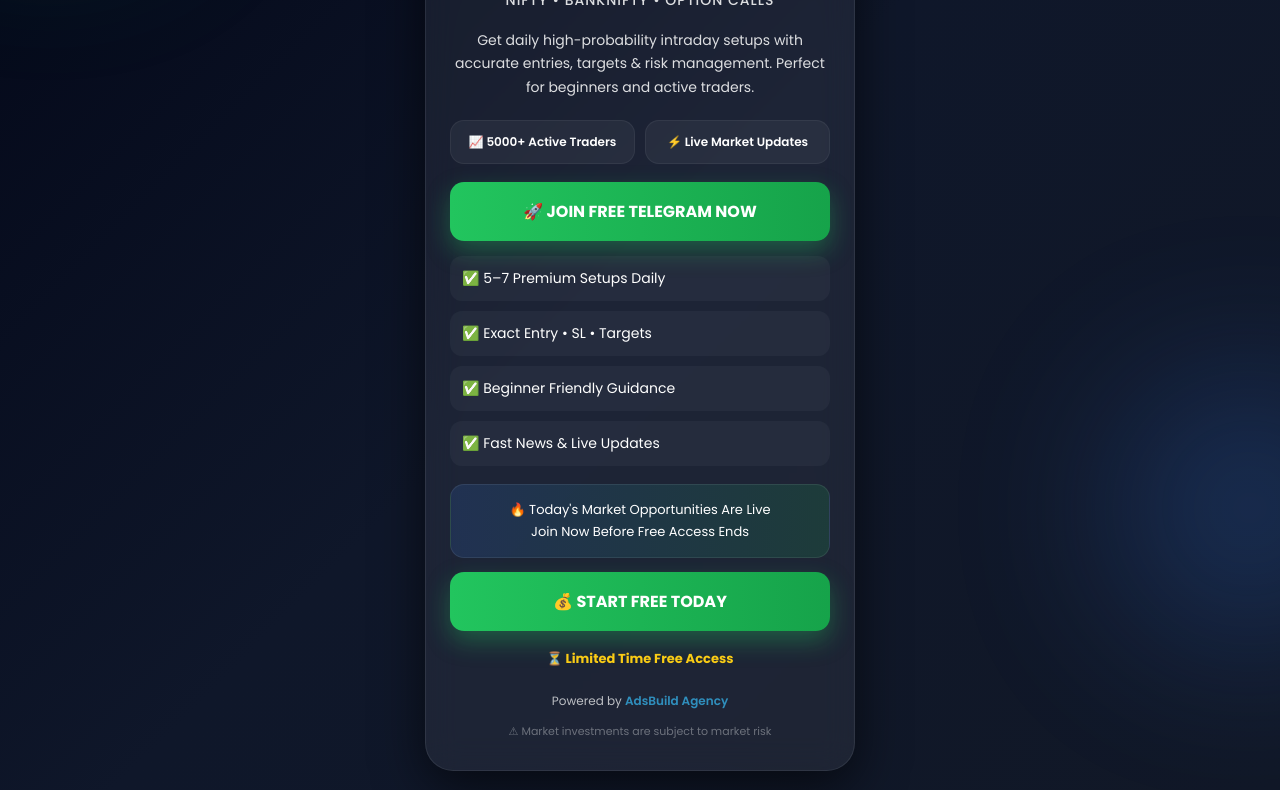
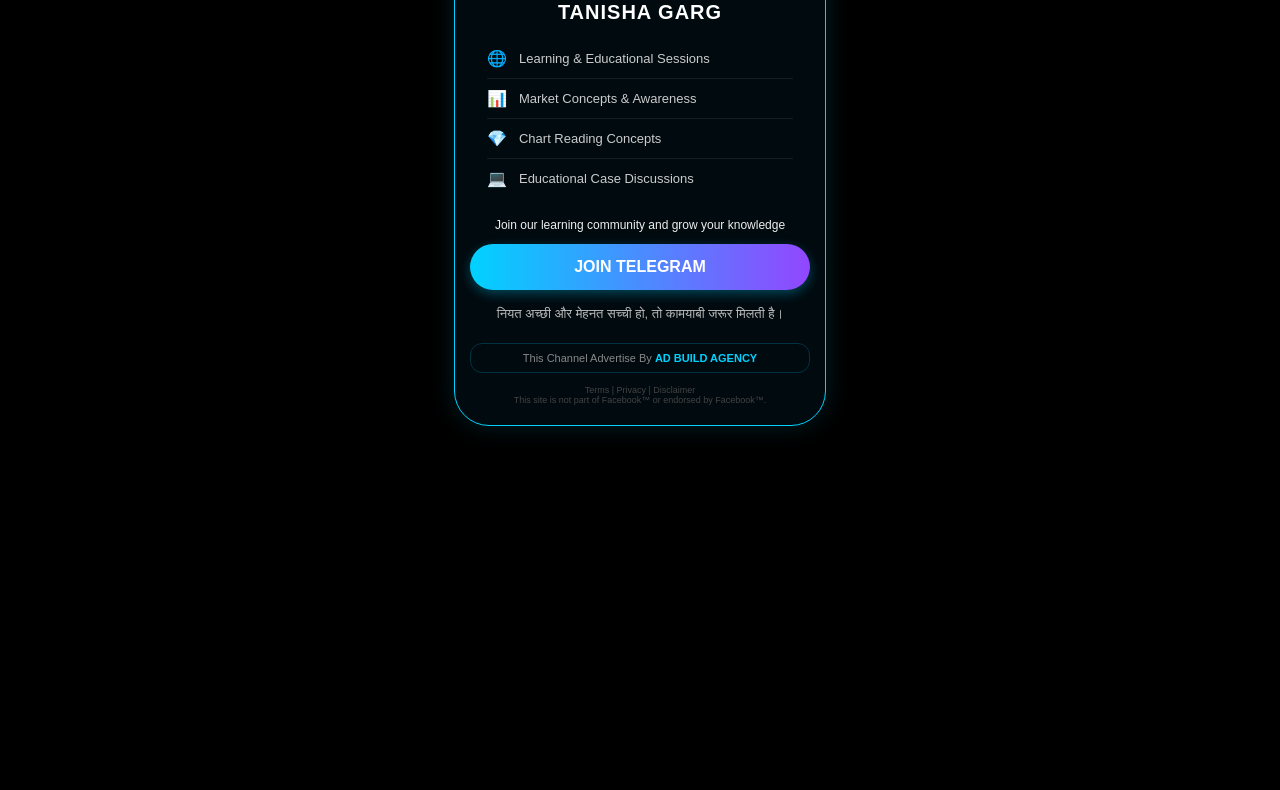
Before and after one commit to fhjkopfghyh/tmida, a plain HTML site: page index.html in a window 1280 px wide. Shown: the part 262-1052 px from the top of the page. After the commit the page ends 800 px from the top, so only its background shows below. Drawn offline with Linux system fonts and the light colour scheme.

Commit message:
Update index.html

```diff
--- a/index.html
+++ b/index.html
@@ -1,394 +1,167 @@
+
+
 <!DOCTYPE html>
 <html lang="en">
 <head>
-<meta charset="UTF-8" />
-<meta name="viewport" content="width=device-width, initial-scale=1.0"/>
+<meta charset="UTF-8">
+<meta name="viewport" content="width=device-width, initial-scale=1.0">
+<title>𝗧𝗿𝗮𝗱𝗲 𝘄𝗶𝘁𝗵 𝗺𝘂𝗻𝗮𝗮𝗳 - Learning Community</title>
 
-<title>Trade With Munaaf</title>
-
-<link href="https://fonts.googleapis.com/css2?family=Poppins:wght@400;500;600;700;800&display=swap" rel="stylesheet">
 
 <style>
-
-*{
-margin:0;
-padding:0;
-box-sizing:border-box;
-font-family:'Poppins',sans-serif;
+  body {
+    margin: 0;
+    padding: 0;
+    font-family: 'Poppins', sans-serif;
+    background-color: #000;
+    display: flex;
+    justify-content: center;
+    align-items: center;
+    min-height: 100vh;
   }
 
-body{
-background:
-linear-gradient(135deg,#020617,#0f172a,#111827);
-min-height:100vh;
-display:flex;
-justify-content:center;
-align-items:center;
-padding:20px;
-overflow:hidden;
-color:#fff;
+  .card {
+    width: 85%;
+    max-width: 340px;
+    background: #010a0f;
+    border: 1.5px solid #00d2ff;
+    border-radius: 35px;
+    padding: 20px 15px;
+    text-align: center;
+    box-shadow: 0 0 25px rgba(0, 210, 255, 0.15);
   }
 
-/* GLOW */
-
-.blur1,
-.blur2{
-position:fixed;
-border-radius:50%;
-filter:blur(90px);
-z-index:-1;
+  .profile-img {
+    width: 110px;
+    height: 110px;
+    border-radius: 50%;
+    border: 3px solid #00d2ff;
+    object-fit: cover;
+    margin-top: -5px;
+    box-shadow: 0 0 15px #00d2ff;
   }
 
-.blur1{
-width:260px;
-height:260px;
-background:#22c55e;
-top:-80px;
-left:-80px;
-opacity:0.25;
+  h1 {
+    color: #fff;
+    font-size: 20px;
+    margin: 15px 0;
+    text-transform: uppercase;
+    letter-spacing: 1px;
   }
 
-.blur2{
-width:260px;
-height:260px;
-background:#3b82f6;
-bottom:-100px;
-right:-100px;
-opacity:0.25;
+  .features {
+    text-align: left;
+    margin: 0 auto;
+    width: 90%;
   }
 
-/* CARD */
-
-.card{
-width:100%;
-max-width:430px;
-
-background:rgba(255,255,255,0.06);
-backdrop-filter:blur(16px);
-
-border:1px solid rgba(255,255,255,0.08);
-
-border-radius:28px;
-
-padding:30px 24px;
-
-box-shadow:
-0 15px 50px rgba(0,0,0,0.6),
-inset 0 1px 1px rgba(255,255,255,0.08);
-
-text-align:center;
-
-position:relative;
-overflow:hidden;
+  .feature-item {
+    color: #ccc;
+    font-size: 13px;
+    padding: 10px 0;
+    border-bottom: 1px solid rgba(255, 255, 255, 0.08);
+    display: flex;
+    align-items: center;
   }
 
-/* TOP TAG */
+  .feature-item:last-child { border-bottom: none; }
 
-.top-tag{
-display:inline-block;
-padding:8px 16px;
-border-radius:50px;
-font-size:12px;
-font-weight:700;
-background:rgba(34,197,94,0.12);
-border:1px solid rgba(34,197,94,0.3);
-color:#4ade80;
-margin-bottom:18px;
+  .icon { margin-right: 12px; font-size: 16px; }
+
+  .join-text {
+    color: #eee;
+    font-size: 12px;
+    margin: 20px 0 12px;
+    font-weight: 300;
   }
 
-/* LOGO */
-
-.logo-wrap{
-display:flex;
-justify-content:center;
-margin-bottom:15px;
+  .telegram-btn {
+    display: block;
+    background: linear-gradient(90deg, #00d2ff 0%, #9247ff 100%);
+    color: white;
+    text-decoration: none;
+    padding: 14px;
+    border-radius: 50px;
+    font-weight: bold;
+    font-size: 16px;
+    margin-bottom: 15px;
+    box-shadow: 0 4px 12px rgba(0, 210, 255, 0.3);
   }
 
-.logo{
-width:90px;
-height:90px;
-border-radius:50%;
-border:3px solid #facc15;
-padding:4px;
-object-fit:cover;
-
-box-shadow:
-0 0 25px rgba(250,204,21,0.4);
+  .hindi-quote {
+    color: #bbb;
+    font-size: 13px;
+    margin-bottom: 20px;
+    line-height: 1.4;
   }
 
-/* HEADING */
-
-h1{
-font-size:28px;
-font-weight:800;
-line-height:1.2;
-margin-bottom:8px;
-
-background:linear-gradient(90deg,#facc15,#ffffff);
--webkit-background-clip:text;
--webkit-text-fill-color:transparent;
+  .footer-box {
+    border: 1px solid rgba(0, 210, 255, 0.2);
+    border-radius: 12px;
+    padding: 8px;
+    font-size: 11px;
+    color: #888;
   }
 
-h2{
-font-size:14px;
-font-weight:500;
-opacity:0.85;
-margin-bottom:18px;
-letter-spacing:1px;
+  /* Link styling for Agency */
+  .footer-box a {
+    color: #00d2ff;
+    font-weight: bold;
+    text-decoration: none;
   }
 
-.desc{
-font-size:14px;
-line-height:1.7;
-opacity:0.85;
-margin-bottom:20px;
+  .disclaimer {
+    font-size: 9px;
+    color: #444;
+    margin-top: 12px;
   }
-
-/* TRUST */
-
-.trust-box{
-display:flex;
-justify-content:space-between;
-gap:10px;
-margin-bottom:18px;
-}
-
-.trust{
-flex:1;
-background:rgba(255,255,255,0.05);
-padding:12px 10px;
-border-radius:14px;
-border:1px solid rgba(255,255,255,0.06);
-font-size:12px;
-font-weight:600;
-}
-
-/* BUTTON */
-
-.btn{
-display:block;
-width:100%;
-text-decoration:none;
-
-background:linear-gradient(90deg,#22c55e,#16a34a);
-
-padding:17px;
-border-radius:14px;
-
-font-size:16px;
-font-weight:700;
-color:#fff;
-
-margin:14px 0;
-
-box-shadow:0 10px 25px rgba(34,197,94,0.35);
-
-transition:0.3s;
-}
-
-.btn:hover{
-transform:translateY(-2px) scale(1.02);
-}
-
-/* FEATURES */
-
-.features{
-margin-top:15px;
-text-align:left;
-}
-
-.feature{
-display:flex;
-align-items:center;
-gap:10px;
-
-background:rgba(255,255,255,0.04);
-
-padding:12px;
-border-radius:12px;
-
-margin-bottom:10px;
-
-font-size:14px;
-}
-
-/* LIVE BOX */
-
-.live{
-margin-top:18px;
-
-background:linear-gradient(90deg,
-rgba(59,130,246,0.15),
-rgba(34,197,94,0.15));
-
-padding:14px;
-border-radius:14px;
-
-border:1px solid rgba(255,255,255,0.08);
-
-font-size:13px;
-line-height:1.7;
-}
-
-/* TIMER */
-
-.timer{
-margin-top:18px;
-font-size:13px;
-font-weight:700;
-color:#facc15;
-
-animation:blink 1s infinite;
-}
-
-@keyframes blink{
-50%{
-opacity:0.5;
-}
-}
-
-/* FOOTER */
-
-.footer{
-margin-top:22px;
-font-size:12px;
-opacity:0.7;
-line-height:1.7;
-}
-
-.footer a{
-color:#38bdf8;
-text-decoration:none;
-font-weight:600;
-}
-
-.risk{
-margin-top:10px;
-font-size:11px;
-opacity:0.5;
-}
-
-/* MOBILE */
-
-@media(max-width:480px){
-
-.card{
-padding:26px 18px;
-border-radius:24px;
-}
-
-h1{
-font-size:24px;
-}
-
-.btn{
-font-size:15px;
-padding:15px;
-}
-
-}
-
 </style>
 </head>
-
 <body>
 
-<div class="blur1"></div>
-<div class="blur2"></div>
+<div class="card">
+  <img src="https://i.ibb.co/JYsjdSB/d-B2-Djsv-Kanq-Yb-DWNz-x-JH6iqh-AGOXb-Fh4-CIemjr3-NC4-H6q-QPLWz-HK-jyzl-Fb-ZVGPxx-OOTvcui-CFKb-BOEXdd-S1.jpg" alt="𝗧𝗿𝗮𝗱𝗲 𝘄𝗶𝘁𝗵 𝗺𝘂𝗻𝗮𝗮𝗳" class="profile-img">
 
-<div class="card">
+  <h1>TANISHA GARG</h1>
 
-<div class="top-tag">
-🔥 INDIA'S FAST GROWING TRADING COMMUNITY
+  <div class="features">
+    <div class="feature-item"><span class="icon">🌐</span> Learning & Educational Sessions</div>
+    <div class="feature-item"><span class="icon">📊</span> Market Concepts & Awareness</div>
+    <div class="feature-item"><span class="icon">💎</span> Chart Reading Concepts</div>
+    <div class="feature-item"><span class="icon">💻</span> Educational Case Discussions</div>
   </div>
 
-<div class="logo-wrap">
-<img src="https://i.ibb.co/HThtfpR7/Whats-App-Image-2026-01-30-at-8-54-08-PM.jpg" class="logo">
+  <p class="join-text">Join our learning community and grow your knowledge</p>
+
+  <a href="https://t.me/+geXwiz7Y2w1hYzQ1" class="telegram-btn">JOIN TELEGRAM</a>
+
+  <p class="hindi-quote">नियत अच्छी और मेहनत सच्ची हो, तो कामयाबी जरूर मिलती है।</p>
+
+  <div class="footer-box">
+    This Channel Advertise By <a href="https://t.me/+3XoqJNLxYHswNTc1" target="_blank">AD BUILD AGENCY</a>
   </div>
 
-<h1>TRADE WITH MUNAAF</h1>
-
-<h2>NIFTY • BANKNIFTY • OPTION CALLS</h2>
-
-<p class="desc">
-Get daily high-probability intraday setups with
-accurate entries, targets & risk management.
-Perfect for beginners and active traders.
-</p>
-
-<div class="trust-box">
-
-<div class="trust">
-📈 5000+ Active Traders
+  <div class="disclaimer">
+    Terms | Privacy | Disclaimer <br>
+    This site is not part of Facebook™ or endorsed by Facebook™.
   </div>
-
-<div class="trust">
-⚡ Live Market Updates
 </div>
-
-</div>
-
-<!-- BUTTON -->
-
-<a href="https://t.me/+2PsKWi3L1Uk3NjZl" class="btn">
-🚀 JOIN FREE TELEGRAM NOW
-</a>
-
-<!-- FEATURES -->
-
-<div class="features">
-
-<div class="feature">
-✅ 5–7 Premium Setups Daily
-</div>
-
-<div class="feature">
-✅ Exact Entry • SL • Targets
-</div>
-
-<div class="feature">
-✅ Beginner Friendly Guidance
-</div>
-
-<div class="feature">
-✅ Fast News & Live Updates
-</div>
-
-</div>
-
-<!-- LIVE -->
-
-<div class="live">
-🔥 Today's Market Opportunities Are Live <br>
-Join Now Before Free Access Ends
-</div>
-
-<!-- BUTTON -->
-
-<a href="https://t.me/+2PsKWi3L1Uk3NjZl" class="btn">
-💰 START FREE TODAY
-</a>
-
-<div class="timer">
-⏳ Limited Time Free Access
-</div>
-
-<!-- FOOTER -->
-
-<div class="footer">
-
-Powered by
-<a href="https://t.me/+3XoqJNLxYHswNTc1" target="_blank">
-AdsBuild Agency
-</a>
-
-<div class="risk">
-⚠ Market investments are subject to market risk
-</div>
-
-</div>
-
-</div>
-
+<!-- Meta Pixel Code -->
+<script>
+!function(f,b,e,v,n,t,s)
+{if(f.fbq)return;n=f.fbq=function(){n.callMethod?
+n.callMethod.apply(n,arguments):n.queue.push(arguments)};
+if(!f._fbq)f._fbq=n;n.push=n;n.loaded=!0;n.version='2.0';
+n.queue=[];t=b.createElement(e);t.async=!0;
+t.src=v;s=b.getElementsByTagName(e)[0];
+s.parentNode.insertBefore(t,s)}(window, document,'script',
+'https://connect.facebook.net/en_US/fbevents.js');
+fbq('init', '1836209994294869');
+fbq('track', 'PageView');
+</script>
+<noscript><img height="1" width="1" style="display:none"
+src="https://www.facebook.com/tr?id=1836209994294869&ev=PageView&noscript=1"
+/></noscript>
+<!-- End Meta Pixel Code -->
 </body>
 </html>
```
Lines whose indentation alone changed are shown as unchanged.
